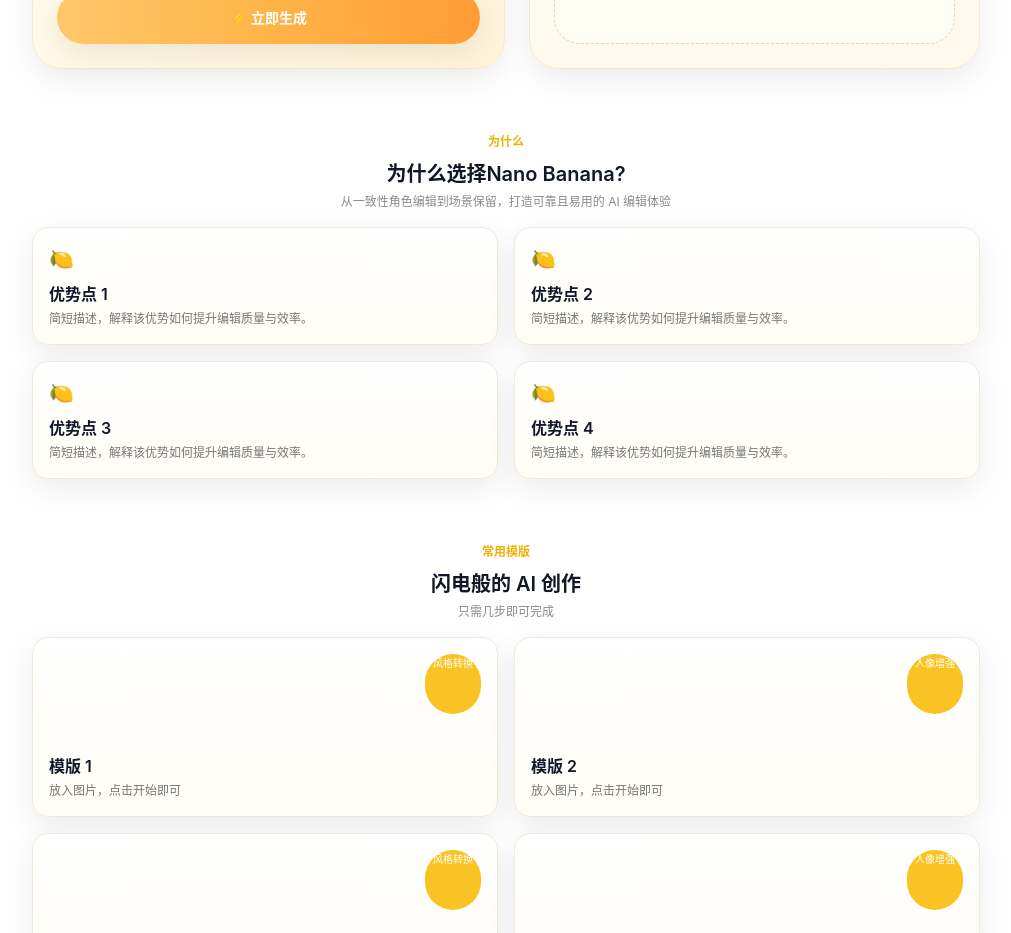
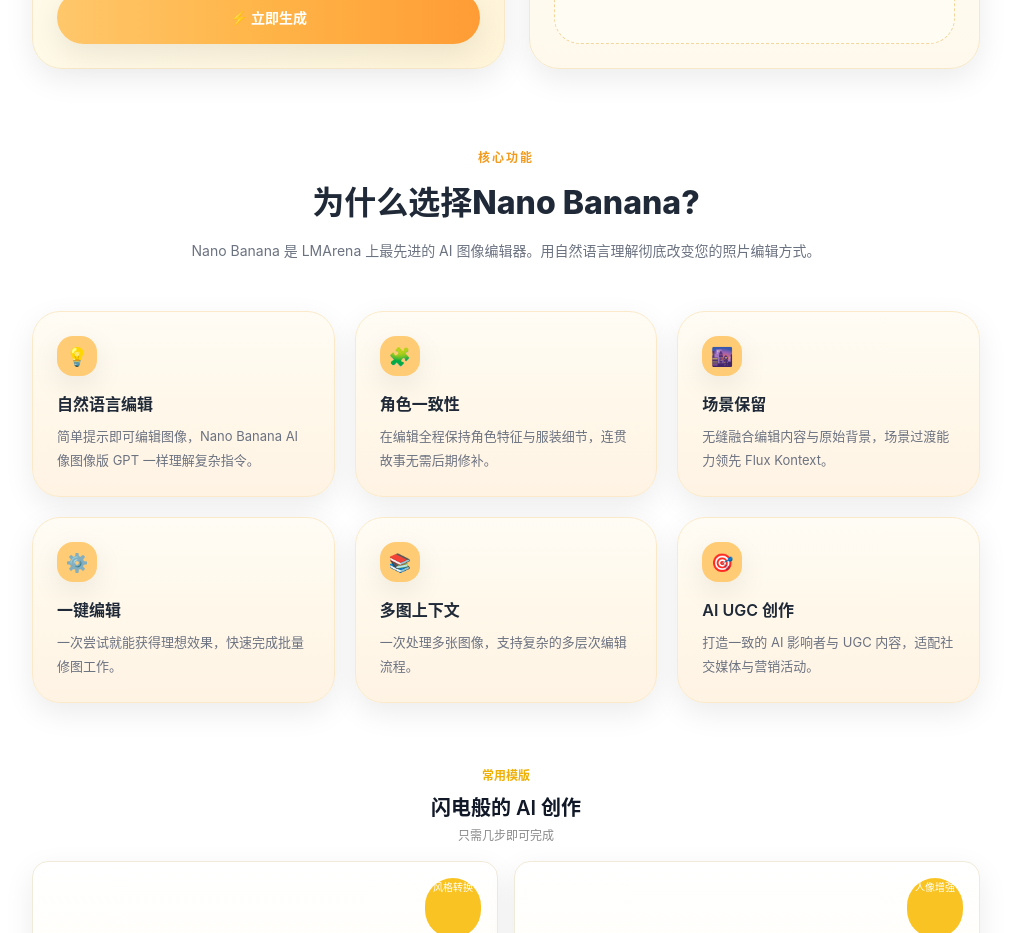
Before and after one commit to langxing08/nanobanana, a Next.js app in the folder web-app/: page / in a window 1280 px wide. Shown: the part 1440-2373 px from the top of the page, without its empty margins (134-1145 px from the left). Built offline with nearby package versions, Linux system fonts and the light colour scheme.

Commit message:
优化为什么选择nanobanana部分前端页面

```diff
--- a/web-app/src/app/page.tsx
+++ b/web-app/src/app/page.tsx
@@ -225,18 +225,56 @@
       </section>
 
       {/* 为什么选择 */}
-      <section className="section mt-16">
+      <section className="section mt-20">
         <div className="section-inner text-center">
-          <p className="text-[12px] text-banana-500 font-bold">为什么</p>
-          <h2 className="text-[20px] font-semibold mt-2">为什么选择Nano Banana?</h2>
-          <p className="text-[12px] text-[#8a8a8a] mt-1">从一致性角色编辑到场景保留，打造可靠且易用的 AI 编辑体验</p>
+          <p className="text-[12px] font-semibold tracking-[2px] text-[#f29b1d] uppercase">核心功能</p>
+          <h2 className="mt-3 text-[32px] font-extrabold text-[#1f2937]">为什么选择Nano Banana?</h2>
+          <p className="mt-3 text-[14px] leading-6 text-[#6b7280]">
+            Nano Banana 是 LMArena 上最先进的 AI 图像编辑器。用自然语言理解彻底改变您的照片编辑方式。
+          </p>
 
-          <div className="grid grid-cols-2 gap-4 mt-4">
-            {Array.from({length:4}).map((_,i)=> (
-              <div key={i} className="card-soft p-4 text-left">
-                <div className="text-[20px] mb-2">🍋</div>
-                <h3 className="font-semibold mb-1">优势点 {i+1}</h3>
-                <p className="text-[12px] text-[#777]">简短描述，解释该优势如何提升编辑质量与效率。</p>
+          <div className="mt-12 grid gap-5 lg:grid-cols-3">
+            {[
+              {
+                icon: '💡',
+                title: '自然语言编辑',
+                copy: '简单提示即可编辑图像，Nano Banana AI 像图像版 GPT 一样理解复杂指令。',
+              },
+              {
+                icon: '🧩',
+                title: '角色一致性',
+                copy: '在编辑全程保持角色特征与服装细节，连贯故事无需后期修补。',
+              },
+              {
+                icon: '🌆',
+                title: '场景保留',
+                copy: '无缝融合编辑内容与原始背景，场景过渡能力领先 Flux Kontext。',
+              },
+              {
+                icon: '⚙️',
+                title: '一键编辑',
+                copy: '一次尝试就能获得理想效果，快速完成批量修图工作。',
+              },
+              {
+                icon: '📚',
+                title: '多图上下文',
+                copy: '一次处理多张图像，支持复杂的多层次编辑流程。',
+              },
+              {
+                icon: '🎯',
+                title: 'AI UGC 创作',
+                copy: '打造一致的 AI 影响者与 UGC 内容，适配社交媒体与营销活动。',
+              },
+            ].map((feature, index) => (
+              <div
+                key={index}
+                className="rounded-[28px] border border-[#fbeaca] bg-gradient-to-b from-[#fffcf5] via-[#fff8ea] to-[#fff3e4] p-6 text-left shadow-soft"
+              >
+                <div className="flex h-10 w-10 items-center justify-center rounded-2xl bg-[#ffcc75] text-[18px] text-white shadow-soft">
+                  {feature.icon}
+                </div>
+                <h3 className="mt-4 text-[16px] font-semibold text-[#1f2937]">{feature.title}</h3>
+                <p className="mt-2 text-[13px] leading-6 text-[#6b7280]">{feature.copy}</p>
               </div>
             ))}
           </div>
```
Also changed, not shown: 2 other files (tests, documents, lock files or other folders).
